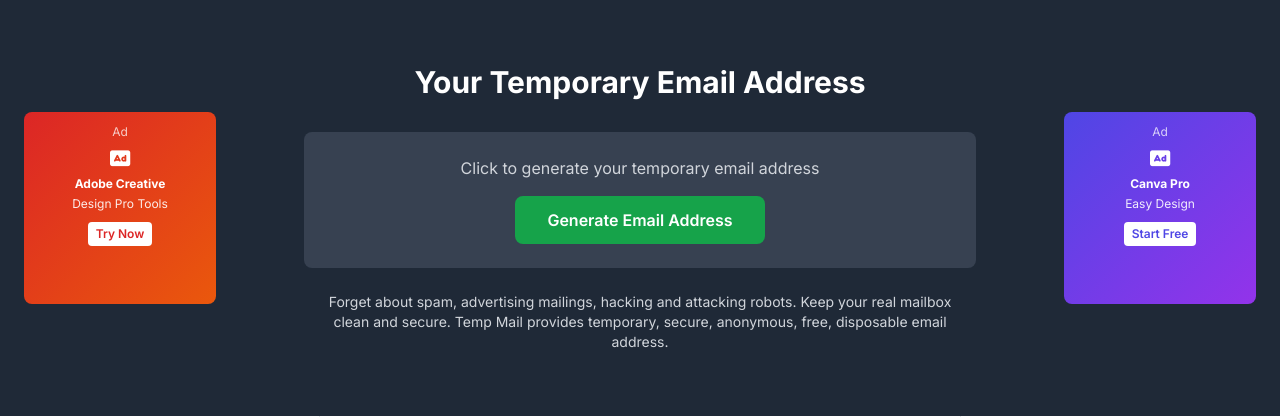
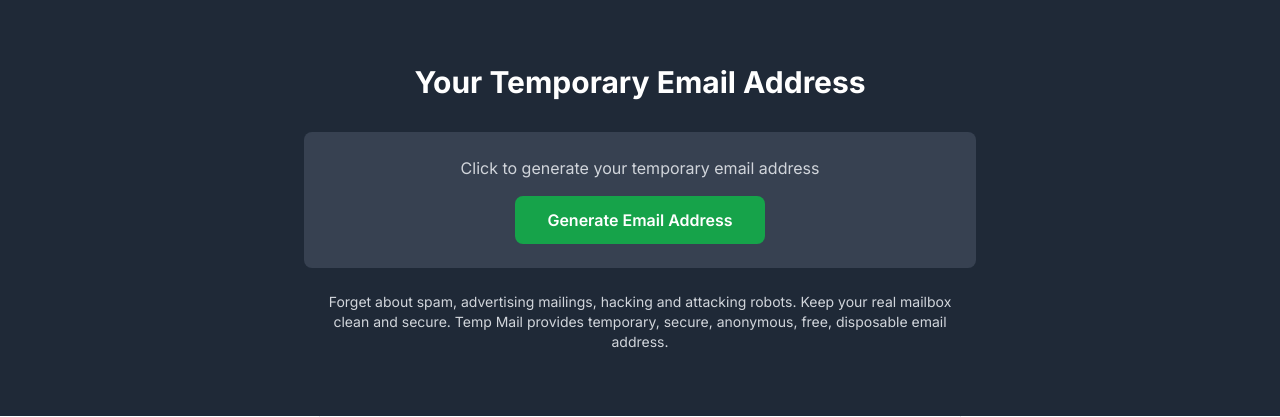
Before and after one commit to farman11/Tempmail, a Flask app: page / in a window 1280 px wide. Shown: the part 48-465 px from the top of the page. Run offline with Flask 3, Linux system fonts and the light colour scheme; data that the repository does not hold is empty; some libraries are stand-ins or nearby versions.

Commit message:
Improve the user interface by removing advertisements from the main page
Removes left and right advertisement sections, and adjusts the max-width of the main content in `templates/index.html`.

Replit-Commit-Author: Agent
Replit-Commit-Session-Id: 9d79de51-fa8d-4a22-b8e5-ae98b7bab5fa
Replit-Commit-Screenshot-Url: https://storage.googleapis.com/screenshot-production-us-central1/a3b5b631-573d-4f4c-ae3e-288178e788f5/9d79de51-fa8d-4a22-b8e5-ae98b7bab5fa/3b73Afz

```diff
--- a/templates/index.html
+++ b/templates/index.html
@@ -3,25 +3,7 @@
 {% block content %}
 <!-- Dark Header Section with Email Display -->
 <div class="bg-gray-800 text-white py-8 md:py-16">
-    <div class="max-w-7xl mx-auto px-4 sm:px-6">
-        <div class="flex items-center justify-between">
-            <!-- Left Square Ad -->
-            <div class="hidden lg:block w-48">
-                <div class="bg-gradient-to-br from-red-600 to-orange-600 rounded-lg p-3 text-white text-center aspect-square">
-                    <small class="block mb-1 opacity-75 text-xs">Ad</small>
-                    <div class="text-center">
-                        <i class="fas fa-ad text-lg mb-1"></i>
-                        <h3 class="text-xs font-bold mb-1">Adobe Creative</h3>
-                        <p class="text-xs opacity-90 mb-2">Design Pro Tools</p>
-                        <button class="bg-white text-red-600 px-2 py-1 rounded text-xs font-semibold">
-                            Try Now
-                        </button>
-                    </div>
-                </div>
-            </div>
-
-            <!-- Center Content -->
-            <div class="flex-1 text-center px-4">
+    <div class="max-w-4xl mx-auto text-center px-4 sm:px-6">
         <h1 class="text-2xl sm:text-3xl font-bold mb-6 md:mb-8">
             Your Temporary Email Address
         </h1>
@@ -62,23 +44,6 @@
             real mailbox clean and secure. Temp Mail provides temporary, secure, anonymous,
             free, disposable email address.
         </p>
-            </div>
-
-            <!-- Right Square Ad -->
-            <div class="hidden lg:block w-48">
-                <div class="bg-gradient-to-br from-indigo-600 to-purple-600 rounded-lg p-3 text-white text-center aspect-square">
-                    <small class="block mb-1 opacity-75 text-xs">Ad</small>
-                    <div class="text-center">
-                        <i class="fas fa-ad text-lg mb-1"></i>
-                        <h3 class="text-xs font-bold mb-1">Canva Pro</h3>
-                        <p class="text-xs opacity-90 mb-2">Easy Design</p>
-                        <button class="bg-white text-indigo-600 px-2 py-1 rounded text-xs font-semibold">
-                            Start Free
-                        </button>
-                    </div>
-                </div>
-            </div>
-        </div>
     </div>
 </div>
 
```
Also changed, not shown: attached_assets/targeted_element_1752943670840.png (added). Lines whose indentation alone changed are shown as unchanged.
